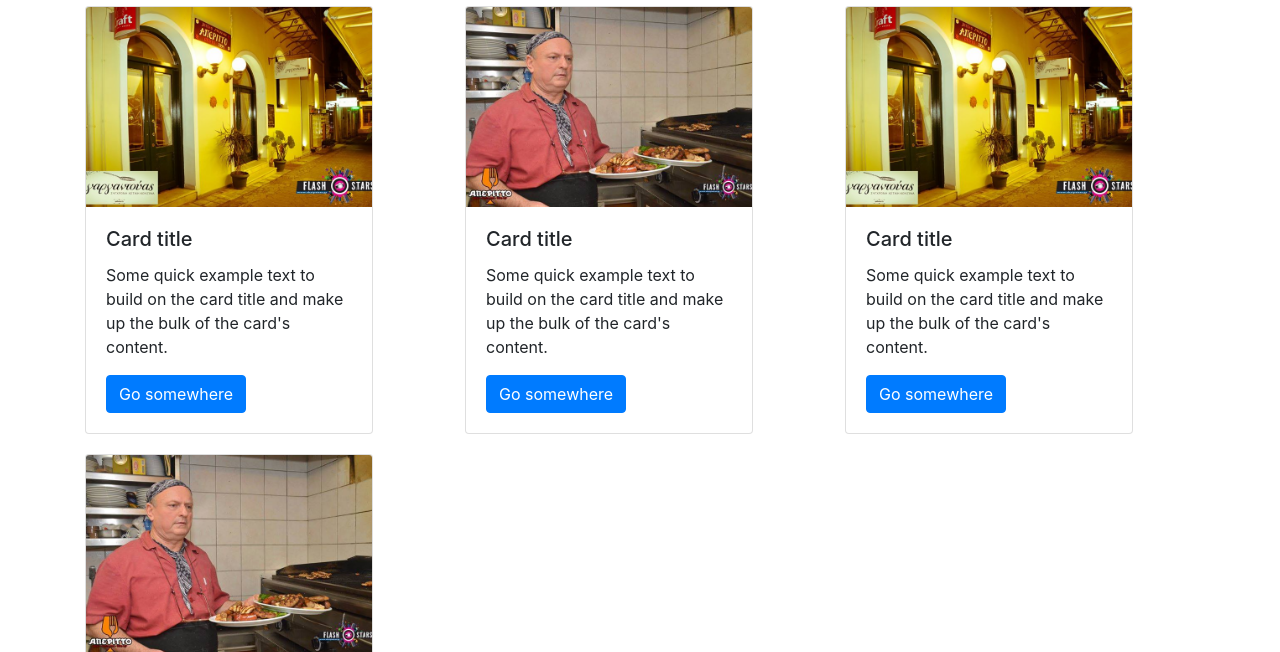
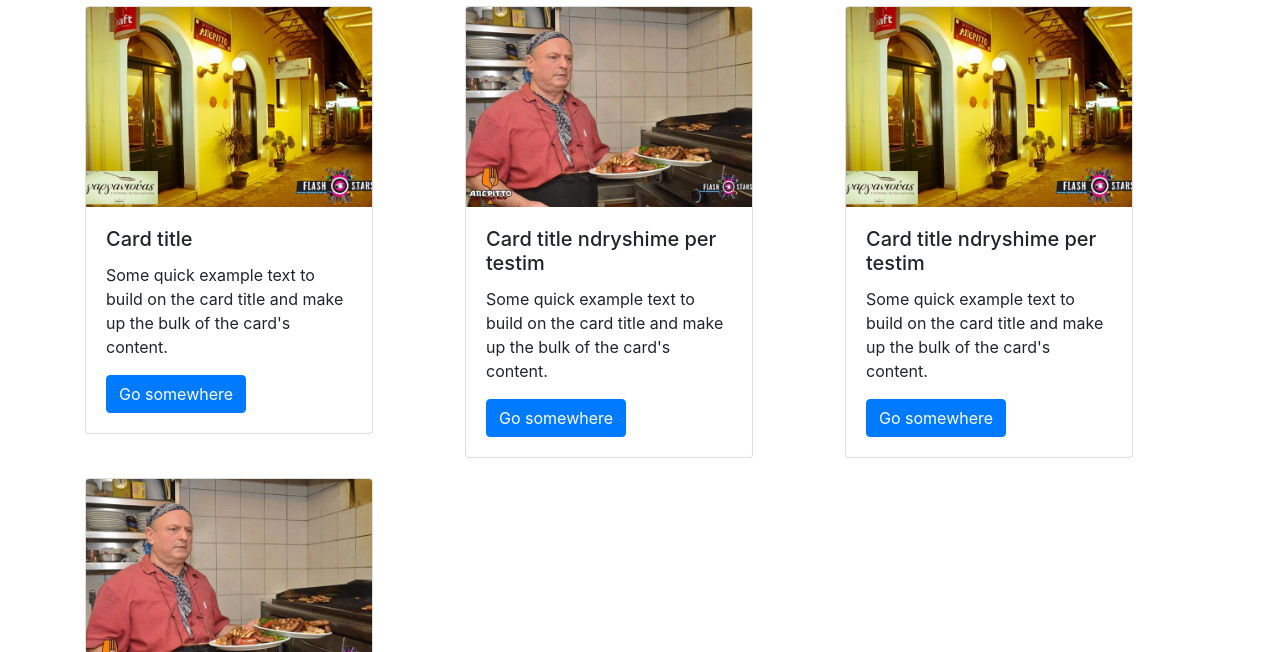
Before and after one commit to dhimitraqgjyzeli/dhimitraqgjyzeli-github.io, a plain HTML site: page produktet.html in a window 1280 px wide. Shown: the part 146-798 px from the top of the page. Drawn offline with nearby package versions, Linux system fonts and the light colour scheme.

Commit message:
second commit

```diff
--- a/produktet.html
+++ b/produktet.html
@@ -52,7 +52,7 @@
                 <div class="card" style="width: 18rem;">
                   <img class="card-img-top" src="img/aperito 6.jpg" alt="Card image cap">
                   <div class="card-body">
-                  <h5 class="card-title">Card title</h5>
+                  <h5 class="card-title">Card title ndryshime per testim</h5>
                   <p class="card-text">Some quick example text to build on the card title and make up the bulk of the card's content.</p>
                   <a href="#" class="btn btn-primary">Go somewhere</a>
                   </div>
@@ -62,7 +62,7 @@
                 <div class="card" style="width: 18rem;">
                   <img class="card-img-top" src="img/aperito 13.jpg" alt="Card image cap">
                   <div class="card-body">
-                  <h5 class="card-title">Card title</h5>
+                  <h5 class="card-title">Card title ndryshime per testim</h5>
                   <p class="card-text">Some quick example text to build on the card title and make up the bulk of the card's content.</p>
                   <a href="#" class="btn btn-primary">Go somewhere</a>
                   </div>
```
Also changed, not shown: sherbimet.html (+1 -1 lines).
